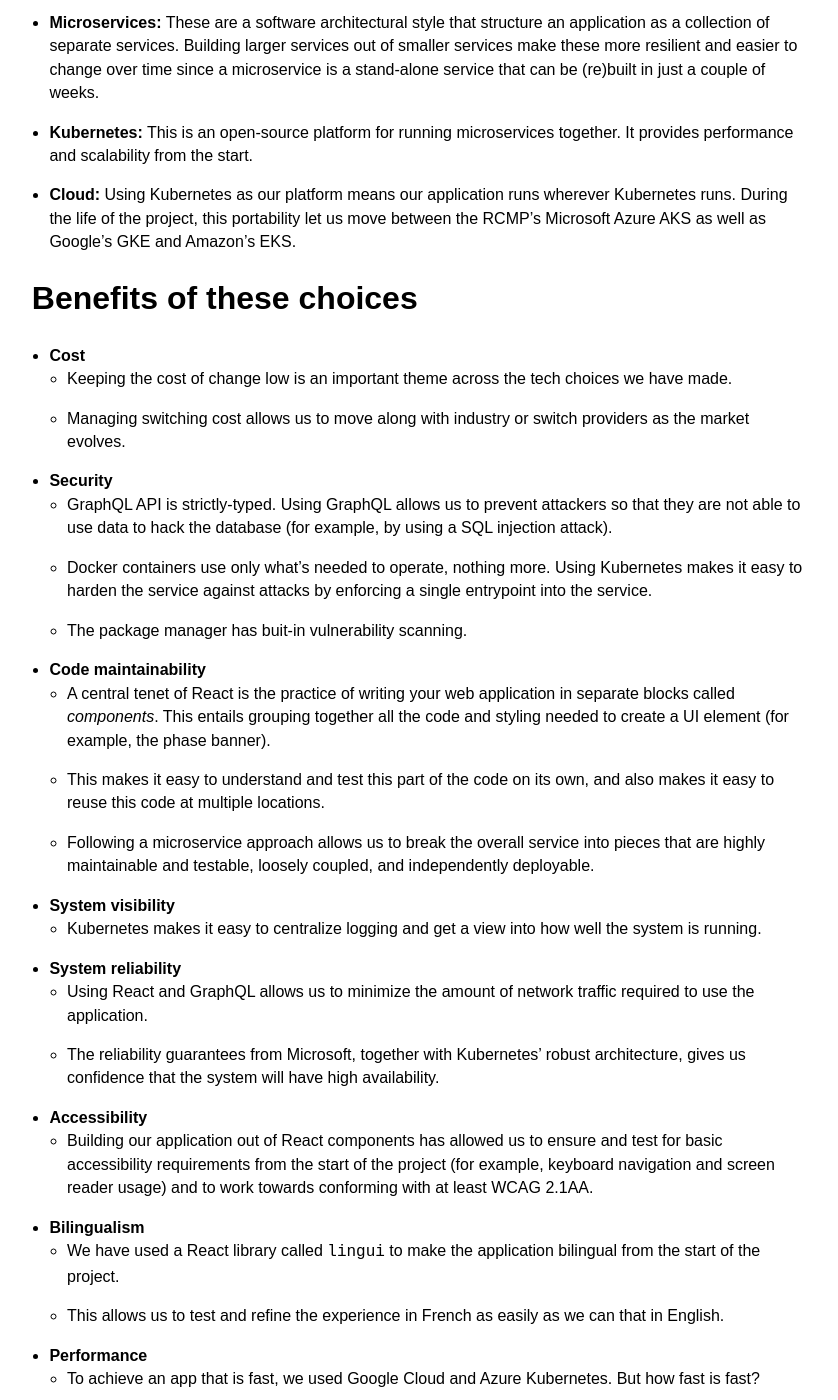
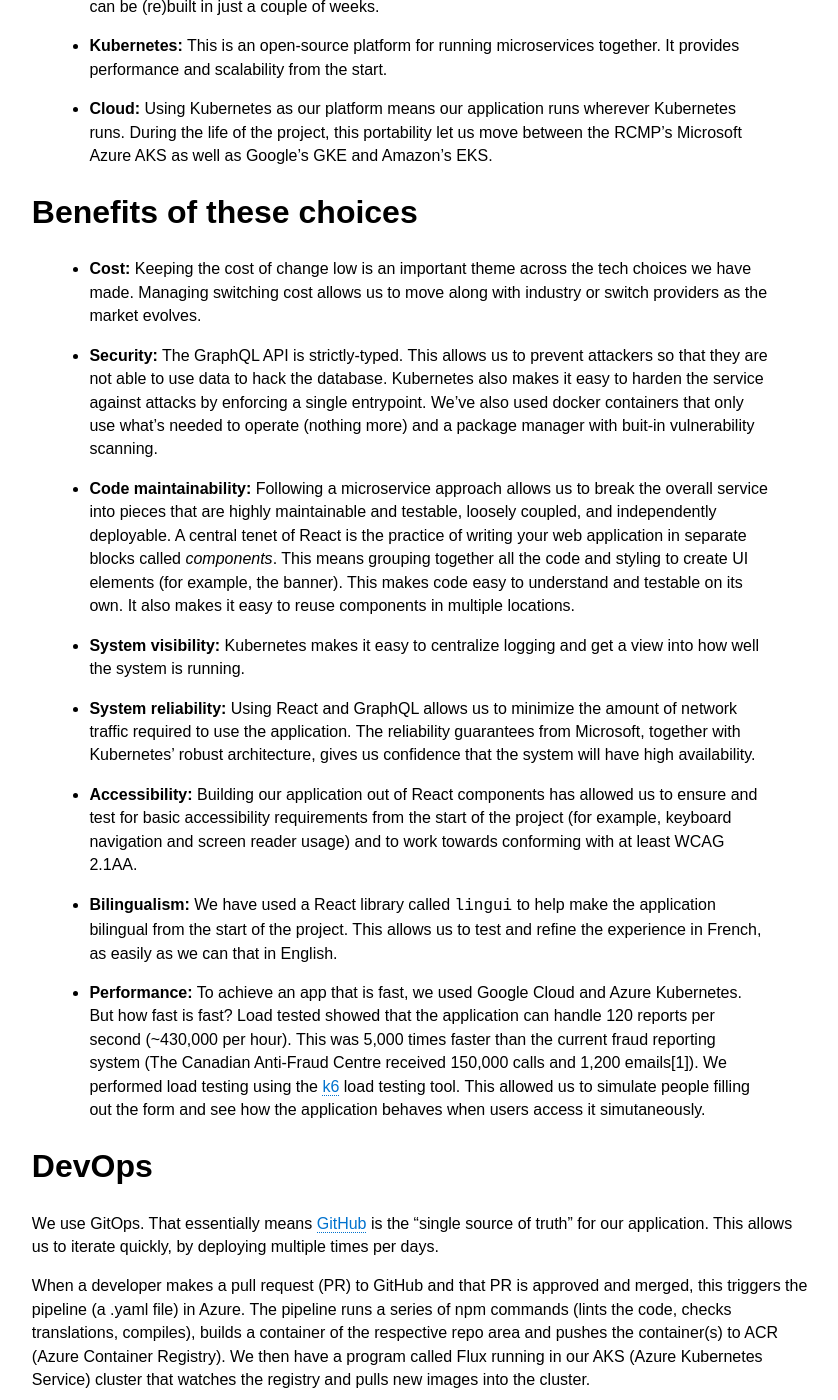
Before and after one commit to cds-snc/rcmp-report-a-cybercrime-alpha-documentation, a Jekyll site: the page built from _pages/en/technical-platform.md, in a window 1280 px wide and 1400 px high, scrolled down 1107 px. Shown: the whole window, without its empty margins (411-1249 px from the left). Built offline with Jekyll 4.4.1, drawn with Linux system fonts in a browser that asks for light colours; part of the change alters nothing that is shown; some of the changed text lies outside the part shown.

Commit message:
Update technical-platform.md

```diff
--- a/_pages/en/technical-platform.md
+++ b/_pages/en/technical-platform.md
@@ -10,65 +10,38 @@ trans_url: "/platforme-technique/"
 
 ![Stack]({{ site.baseurl }}/assets/img/tech.png){:width="500 px"}
 
-Each layer, or service is secure not only because of the choice of technology but due to the process and methodology. The team has tried and adopted modern and security-first technologies and practices from large companies like Facebook, Microsoft, and Google. This tech stack was tested not just once, but multiple times.
+When chosing technologies for service delivery, CDS uses open-source solutions, which are widely used, frequently updated,  work on both server and client, focused on the user, iterative development and continuous testing. This makes the product more likely to ship on time with a high level of security and fewer bugs. Using the following technologies and standards aligns with the [Government of Canada Digital Standards](https://www.canada.ca/en/government/system/digital-government/government-canada-digital-standards.html).
 
-This means we have built and tested the prototypes in the cloud, the report are stored in a modern graph database to allow for changing formats and needs, and a bilingual component library. This stack has been running on RCMP's infrastructure since the beginning of summer 2019 and allows RCMP to be safe and fast.
+You can see the [frontend](https://github.com/cds-snc/report-a-cybercrime/blob/master/frontend/utils/loadTesting.js) and [api](https://github.com/cds-snc/report-a-cybercrime/blob/master/api/utils/loadTesting.js) utilities and [Azure Pipeline](../assets/docs/azure-pipeline.pdf)for more details.
 
 # Engineering choices
-
-When chosing technologies for service delivery, CDS uses open source solutions that are widely used, frequently updated and which work on both server and client, user focus, iterative development and continuous testing, to make the product more likely to ship on time with a high level of security and fewer bugs. Using the following technologies and standards aligns with the [Government of Canada Digital Standards](https://www.canada.ca/en/government/system/digital-government/government-canada-digital-standards.html).
-
-- **JavaScript:** This is effectively the only programming language that web browsers can  run to build web pages. It is the language of the browser, which allows the team to use a single language across both the frontend and backend of the system. It has security and efficiency backed in.
-- **React:** This is a JavaScript library created by Facebook. It allows developers to build high-quality robust applications, resources and tools quickly by composing components together.
-- **GraphQL API:** GraphQL is a user/client-centric interface between the web app and the databases. It provides powerful data validation and allows users to get the data they want in a single request.
-- **Microservices:** These are a software architectural style that structure an application as a collection of separate services. Building larger services out of smaller services make these more resilient and easier to change over time since a microservice is a stand-alone service that can be (re)built in just a couple of weeks.
-- **Kubernetes:** This is an open-source platform for running microservices together. It provides performance and scalability from the start.
-- **Cloud:** Using Kubernetes as our platform means our application runs wherever Kubernetes runs. During the life of the project, this portability let us move between the RCMP's Microsoft Azure AKS as well as Google's GKE and Amazon's EKS.
+ > * **JavaScript:** This is effectively the only programming language that web browsers can  run to build web pages. It is the language of the browser, which allows the team to use a single language across both the frontend and backend of the system. It has security and efficiency backed in.
+ > * **React:** This is a JavaScript library created by Facebook. It allows developers to build high-quality robust applications, resources and tools quickly by composing components together.
+ > * **GraphQL API:** GraphQL is a user/client-centric interface between the web app and the databases. It provides powerful data validation and allows users to get the data they want in a single request.
+ > * **Microservices:** These are a software architectural style that structure an application as a collection of separate services. Building larger services out of smaller services make these more resilient and easier to change over time since a microservice is a stand-alone service that can be (re)built in just a couple of weeks.
+ > * **Kubernetes:** This is an open-source platform for running microservices together. It provides performance and scalability from the start.
+ > * **Cloud:** Using Kubernetes as our platform means our application runs wherever Kubernetes runs. During the life of the project, this portability let us move between the RCMP's Microsoft Azure AKS as well as Google's GKE and Amazon's EKS.
 
 # Benefits of these choices
 
-- **Cost**
-  - Keeping the cost of change low is an important theme across the tech choices we have made.
-  - Managing switching cost allows us to move along with industry or switch providers as the market evolves.
+> *  **Cost:** Keeping the cost of change low is an important theme across the tech choices we have made. Managing switching cost allows us to move along with industry or switch providers as the market evolves.
 
-- **Security**
-  - GraphQL API is strictly-typed. Using GraphQL allows us to prevent attackers so that they are not able to use data to hack the database (for example, by using a SQL injection attack).
-  - Docker containers use only what's needed to operate, nothing more. Using Kubernetes makes it easy to harden the service against attacks by enforcing a single entrypoint into the service.
-  - The package manager has buit-in vulnerability scanning.
+> *  **Security:** The GraphQL API is strictly-typed. This allows us to prevent attackers so that they are not able to use data to hack the database. Kubernetes also makes it easy to harden the service against attacks by enforcing a single entrypoint. We've also used docker containers that only use what's needed to operate (nothing more) and a package manager with buit-in vulnerability scanning.
 
-- **Code maintainability**
-  - A central tenet of React is the practice of writing your web application in separate blocks called _components_. This entails grouping together all the code and styling needed to create a UI element (for example, the phase banner).
-  - This makes it easy to understand and test this part of the code on its own, and also makes it easy to reuse this code at multiple locations.
-  - Following a microservice approach allows us to break the overall service into pieces that are highly maintainable and testable, loosely coupled, and independently deployable.
+> *  **Code maintainability:** Following a microservice approach allows us to break the overall service into pieces that are highly maintainable and testable, loosely coupled, and independently deployable. A central tenet of React is the practice of writing your web application in separate blocks called _components_. This means grouping together all the code and styling to create UI elements (for example, the banner). This makes code easy to understand and testable on its own. It also makes it easy to reuse components in multiple locations.
 
-- **System visibility**
-  - Kubernetes makes it easy to centralize logging and get a view into how well the system is running.
+> *  **System visibility:** Kubernetes makes it easy to centralize logging and get a view into how well the system is running.
 
-- **System reliability**
-  - Using React and GraphQL allows us to minimize the amount of network traffic required to use the application.
-  - The reliability guarantees from Microsoft, together with Kubernetes' robust architecture, gives us confidence that the system will have high availability.
+> *  **System reliability:** Using React and GraphQL allows us to minimize the amount of network traffic required to use the application. The reliability guarantees from Microsoft, together with Kubernetes' robust architecture, gives us confidence that the system will have high availability.
 
-- **Accessibility**
-  - Building our application out of React components has allowed us to ensure and test for basic accessibility requirements from the start of the project (for example, keyboard navigation and screen reader usage) and to work towards conforming with at least WCAG 2.1AA.
+> *  **Accessibility:** Building our application out of React components has allowed us to ensure and test for basic accessibility requirements from the start of the project (for example, keyboard navigation and screen reader usage) and to work towards conforming with at least WCAG 2.1AA.
 
-- **Bilingualism**
-  - We have used a React library called `lingui` to make the application bilingual from the start of the project.
-  - This allows us to test and refine the experience in French as easily as we can that in English.
+> *  **Bilingualism:** We have used a React library called `lingui` to help make the application bilingual from the start of the project. This allows us to test and refine the experience in French, as easily as we can that in English.
 
-- **Performance**
-  - To achieve an app that is fast, we used Google Cloud and Azure Kubernetes. But how fast is fast?
-
-   ![Load]({{ site.baseurl }}/assets/img/load.png){:width="500 px"}
-
-  - We performed load testing using the [k6](https://docs.k6.io) load testing tool. This allowed us to simulate people filling out the form and see how the application behaves when users access it simutaneously.
-  - We determined how long it takes to initially fetch the web app, and how long it takes for the users' data to be submitted to the RCMP server.
-  - Load tested showed that the application can handle 120 reports per second (~430,000 per hour). This was 5,000 times faster than the current fraud reporting system (The Canadian Anti-Fraud Centre received 150,000 calls and 1,200 emails[1]).
-  - See the [frontend](https://github.com/cds-snc/report-a-cybercrime/blob/master/frontend/utils/loadTesting.js) or [api](https://github.com/cds-snc/report-a-cybercrime/blob/master/api/utils/loadTesting.js) utilities for more details.
+> *  **Performance:** To achieve an app that is fast, we used Google Cloud and Azure Kubernetes. But how fast is fast? Load tested showed that the application can handle 120 reports per second (~430,000 per hour). This was 5,000 times faster than the current fraud reporting system (The Canadian Anti-Fraud Centre received 150,000 calls and 1,200 emails[1]). We performed load testing using the [k6](https://docs.k6.io) load testing tool. This allowed us to simulate people filling out the form and see how the application behaves when users access it simutaneously.
 
 # DevOps
 
 We use GitOps. That essentially means [GitHub](https://github.com/cds-snc/report-a-cybercrime) is the "single source of truth" for our application. This allows us to iterate quickly, by deploying multiple times per days.
 
 When a developer makes a pull request (PR) to GitHub and that PR is approved and merged, this triggers the pipeline (a .yaml file) in Azure. The pipeline runs a series of npm commands (lints the code, checks translations, compiles), builds a container of the respective repo area and pushes the container(s) to ACR (Azure Container Registry). We then have a program called Flux running in our AKS (Azure Kubernetes Service) cluster that watches the registry and pulls new images into the cluster.
-
-More detailed Azure DevOps Pipeline doc: [Azure Pipeline](../assets/docs/azure-pipeline.pdf)
```
